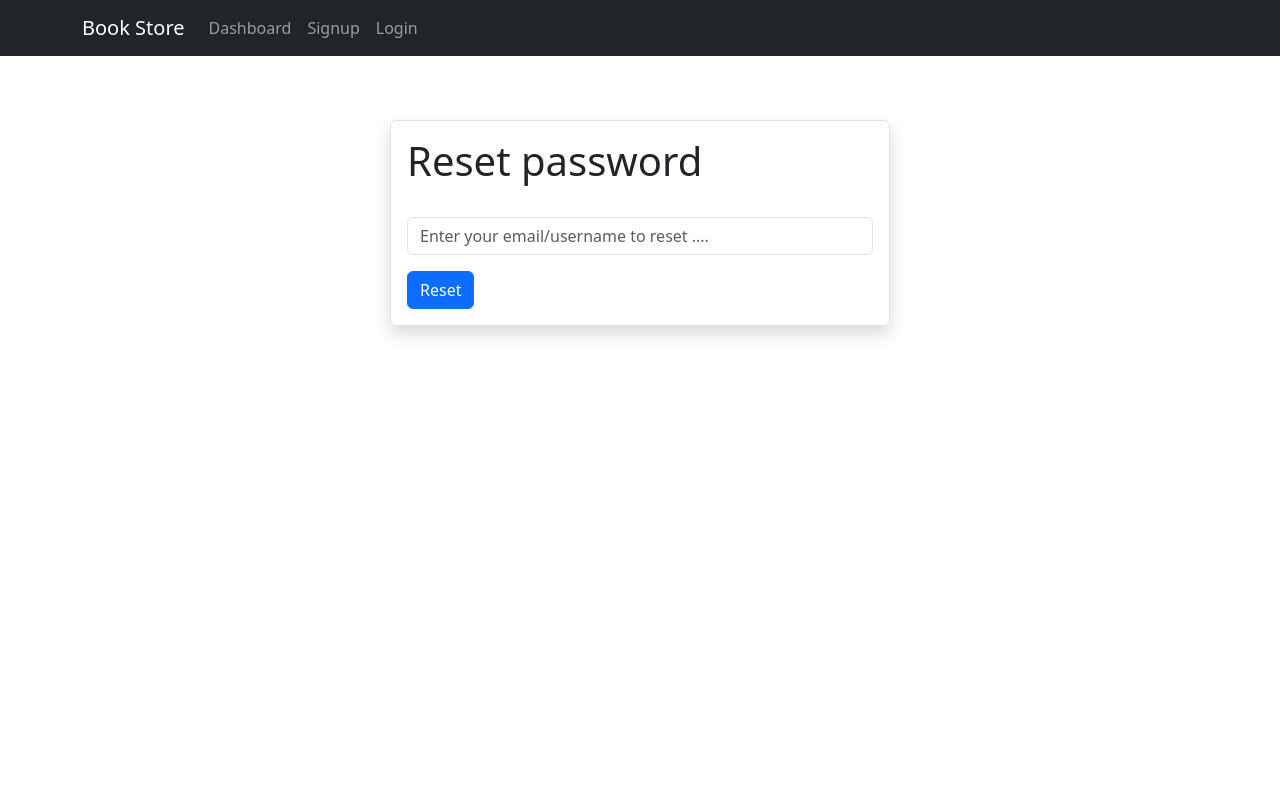
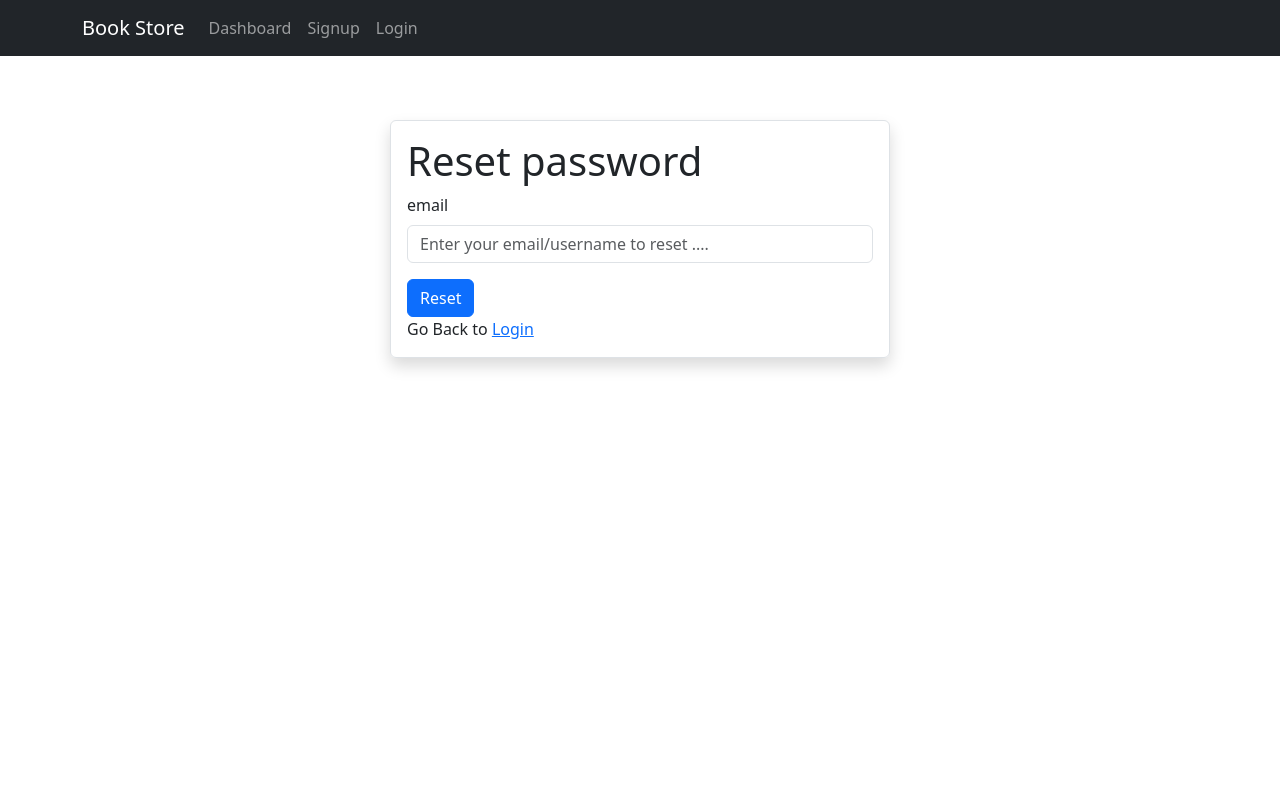
Before and after one commit to Rosydhakal5/librarymanagement, a React (Vite) app: page /reset-password in a window 1280 px wide. Shown: the top 800 px of the page. Built offline with nearby package versions, Linux system fonts and the light colour scheme; no server answers.

Commit message:
Created a reset password function

```diff
--- a/src/pages/auth/ResetPassword.jsx
+++ b/src/pages/auth/ResetPassword.jsx
@@ -2,14 +2,16 @@ import React, {useState} from 'react'
 import Button from 'react-bootstrap/Button';
 import Form from 'react-bootstrap/Form';
 import "bootstrap/dist/css/bootstrap.min.css";
-import Footer from '../../component/layout/Footer'
-import Header from '../../component/layout/Header'
+
 import CustomInput from '../../component/customInput/customInput';
 import Baselayout from '../../component/layout/Baselayout'
 import { toast } from 'react-toastify';
+import { sendPasswordResetEmail } from 'firebase/auth';
+import { auth } from '../../firebase-config';
+import { Link } from 'react-router-dom';
 
 const inputs = [
-  {name: "fname", label: "", placeholder: "Enter your email/username to reset .... ", type: "email", required: true },
+  {name: "email", label: "email", placeholder: "Enter your email/username to reset .... ", type: "email", required: true },
 
 ]
 
@@ -24,7 +26,17 @@ const ResetPassword = () => {
 
   const handleSubmit = (e)=> {
     e.preventDefault();
-    toast("Reset Link has been sent", formData)
+    const {email} = formData;
+    console.log(email)
+    sendPasswordResetEmail(auth, email)
+
+    .then(() => {
+      toast("Reset Link has been sent", formData)
+    })
+    .catch((error)=>{
+      const errorMessage = error.message;
+      toast.error("Something went wrong", errorMessage)
+    })
 
   }
   return (
@@ -40,6 +52,7 @@ const ResetPassword = () => {
           Reset
       </Button>
       </Form>
+      Go Back to <Link to={"/login"}> Login </Link>
       </div>
     </Baselayout>
     </>
```
